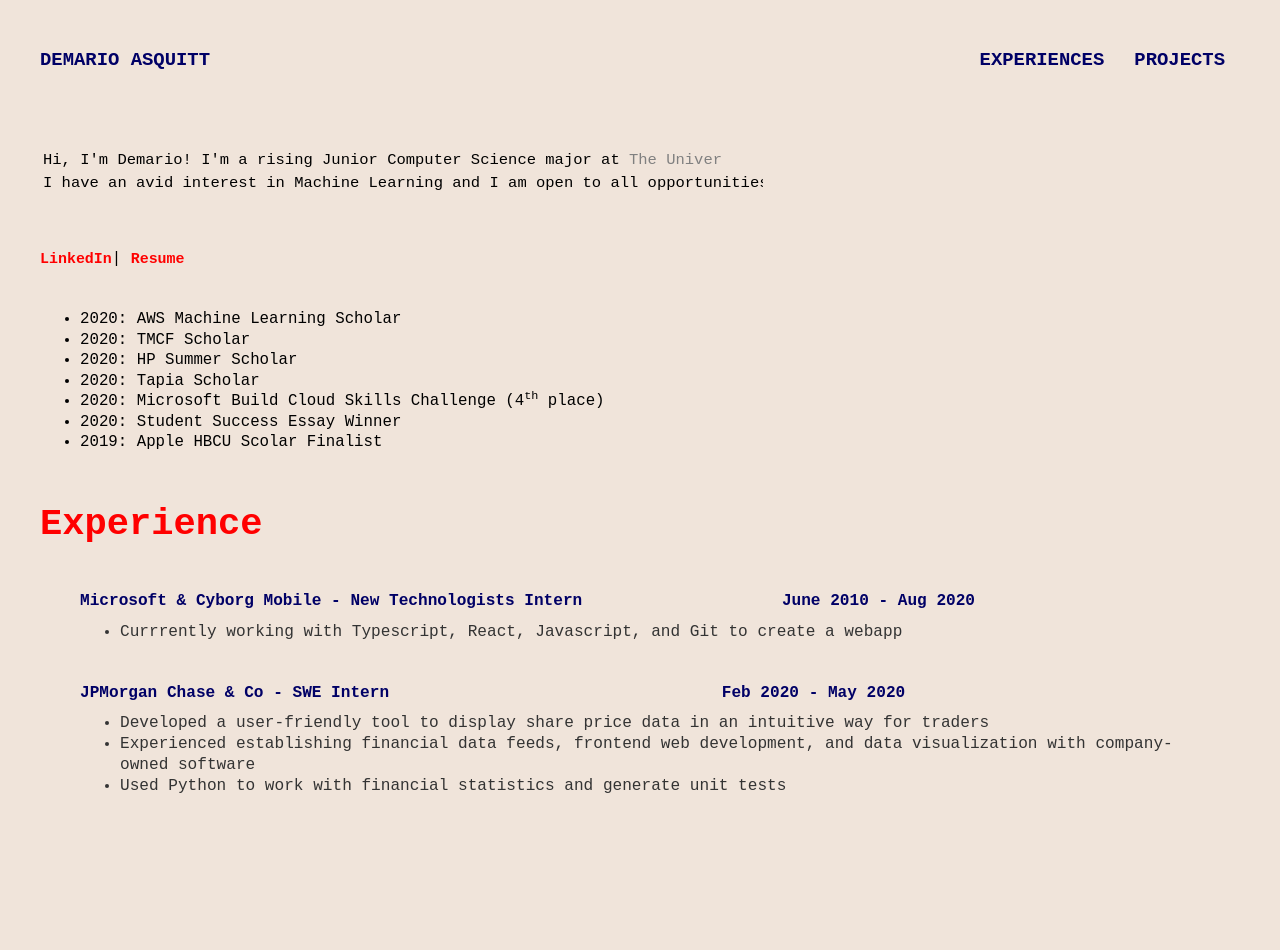
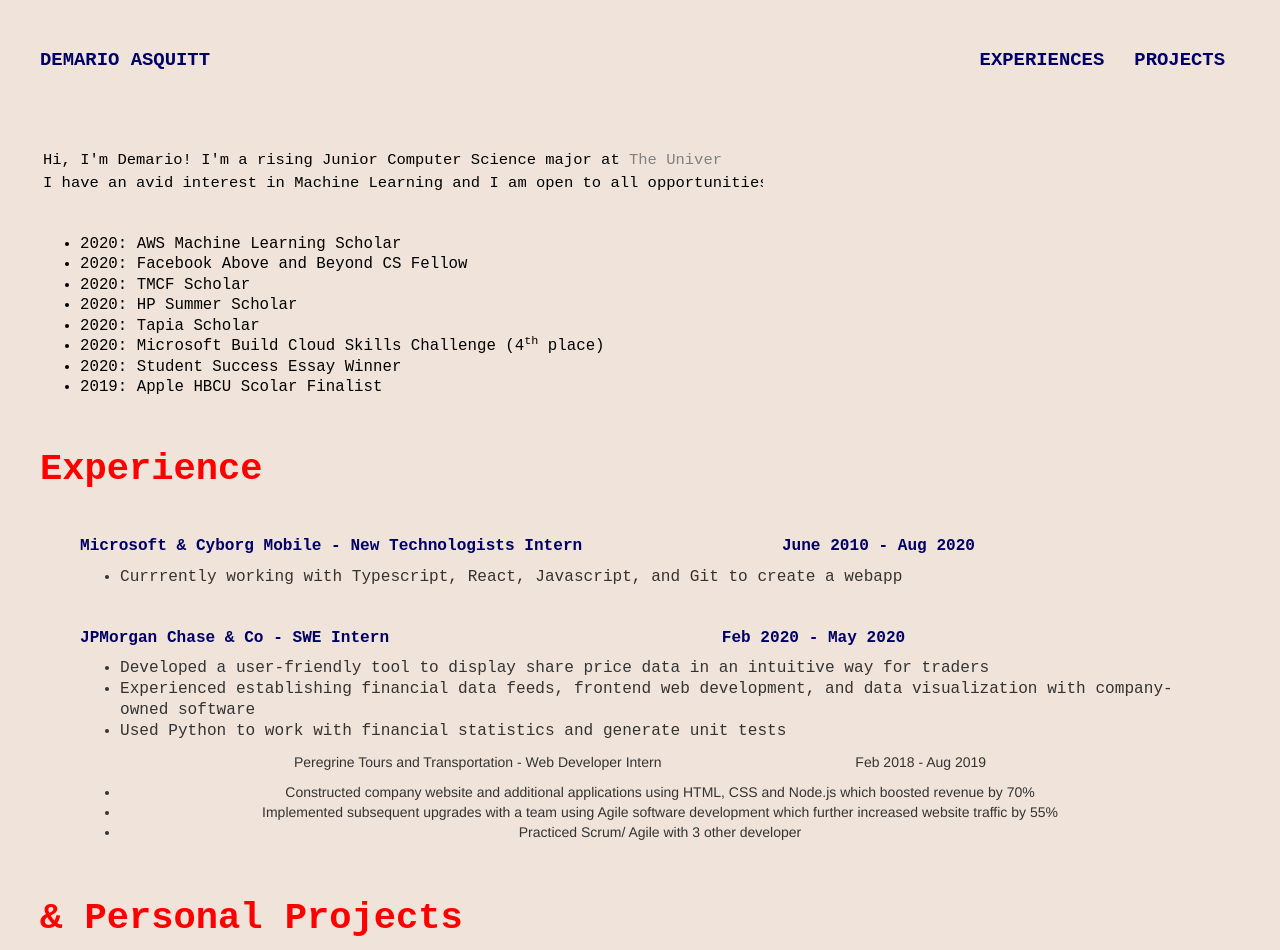
Before and after one commit to demarioasquitt/demarioasquitt.github.io, a plain HTML site: page index.html in a window 1280 px wide. Shown: the top 950 px of the page. Drawn offline with nearby package versions, Linux system fonts and the light colour scheme; a web font is replaced by a local one.

Commit message:
Update index.html

```diff
--- a/index.html
+++ b/index.html
@@ -42,12 +42,10 @@
       <div class="css-typing">
         <p>Hi, I'm Demario! I'm a rising Junior Computer Science major at <a href="https://udc.edu"> The University of the District of Columbia</a>, Washington, D.C., USA.</p><p>I have an avid interest in Machine Learning and I am open to all opportunities!</p>
       </div>
-      <div id="social">
-      <a href="https://www.linkedin.com/in/demarioasquitt">LinkedIn</a>| <a href="https://www.dropbox.com/s/4ojcf7lvysj10ab/Asquitt%20Resume%20%28June%202020%29.pdf?dl=0"> Resume</a>
-      </div>
       <div class="txt">
       <ul>
         <li>2020: AWS Machine Learning Scholar</li>
+        <li>2020: Facebook Above and Beyond CS Fellow</li>
         <li>2020: TMCF Scholar </li>
         <li>2020: HP Summer Scholar</li>
         <li>2020: Tapia Scholar</li>
@@ -80,6 +78,14 @@
             <li>Developed a user-friendly tool to display share price data in an intuitive way for traders</li>
             <li>Experienced establishing financial data feeds, frontend web development, and data visualization with company-owned software</li>
             <li>Used Python to work with financial statistics and generate unit tests</li>
+          </ul>
+        </div>
+      <div class="name"><p>Peregrine Tours and Transportation - Web Developer Intern <span class="tab">Feb 2018 - Aug 2019</span></p></div>
+      <p>
+        <ul>
+          <li>Constructed company website and additional applications using HTML, CSS and Node.js which boosted revenue by 70%</li>
+            <li>Implemented subsequent upgrades with a team using Agile software development which further increased website traffic by 55%</li>
+            <li>Practiced Scrum/ Agile with 3 other developer</li>
           </ul>
         </div>
       </div>
@@ -124,6 +130,9 @@
   </div>
 </div>
 </div>
+  <div id="social">
+      <a href="https://www.linkedin.com/in/demarioasquitt">LinkedIn</a>| <a href="https://www.dropbox.com/s/4ojcf7lvysj10ab/Asquitt%20Resume%20%28June%202020%29.pdf?dl=0"> Resume</a>
+      </div>
 
 <!-- Footer -->
   <div id=footer>
```
